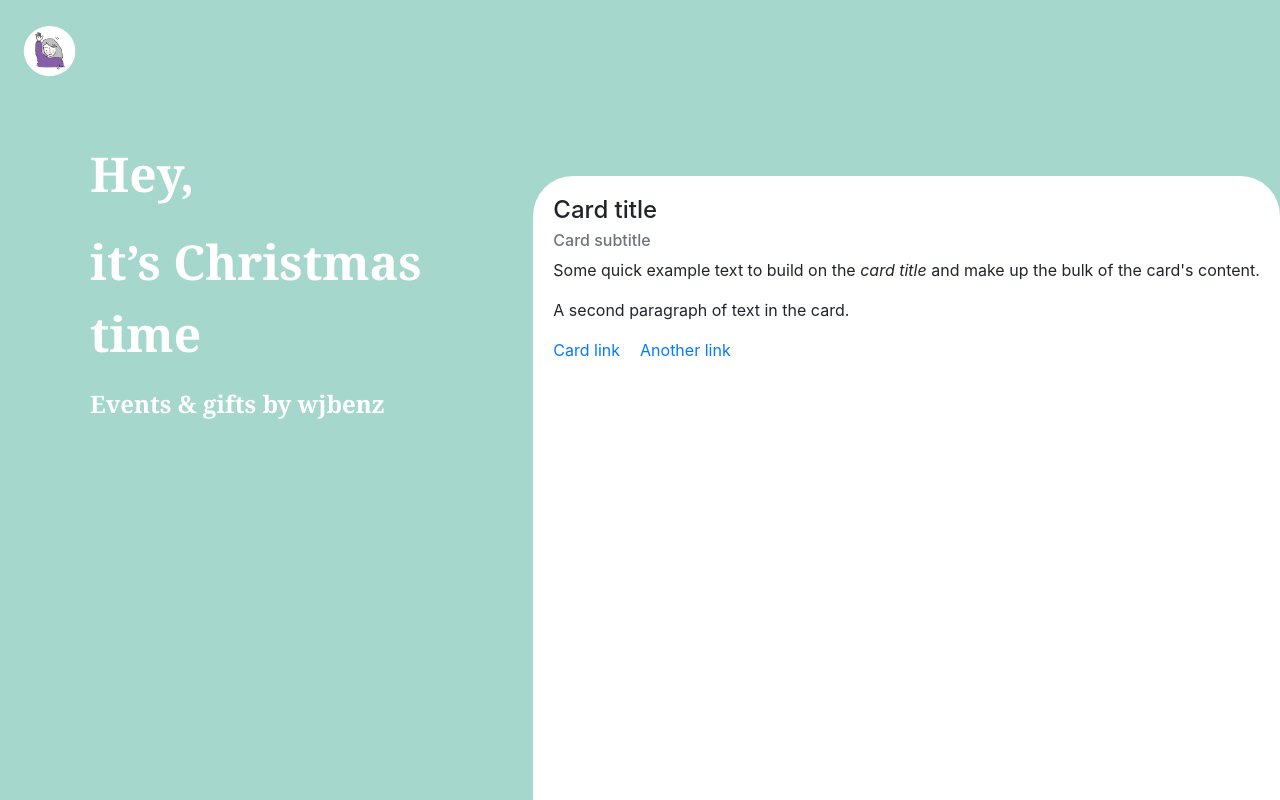
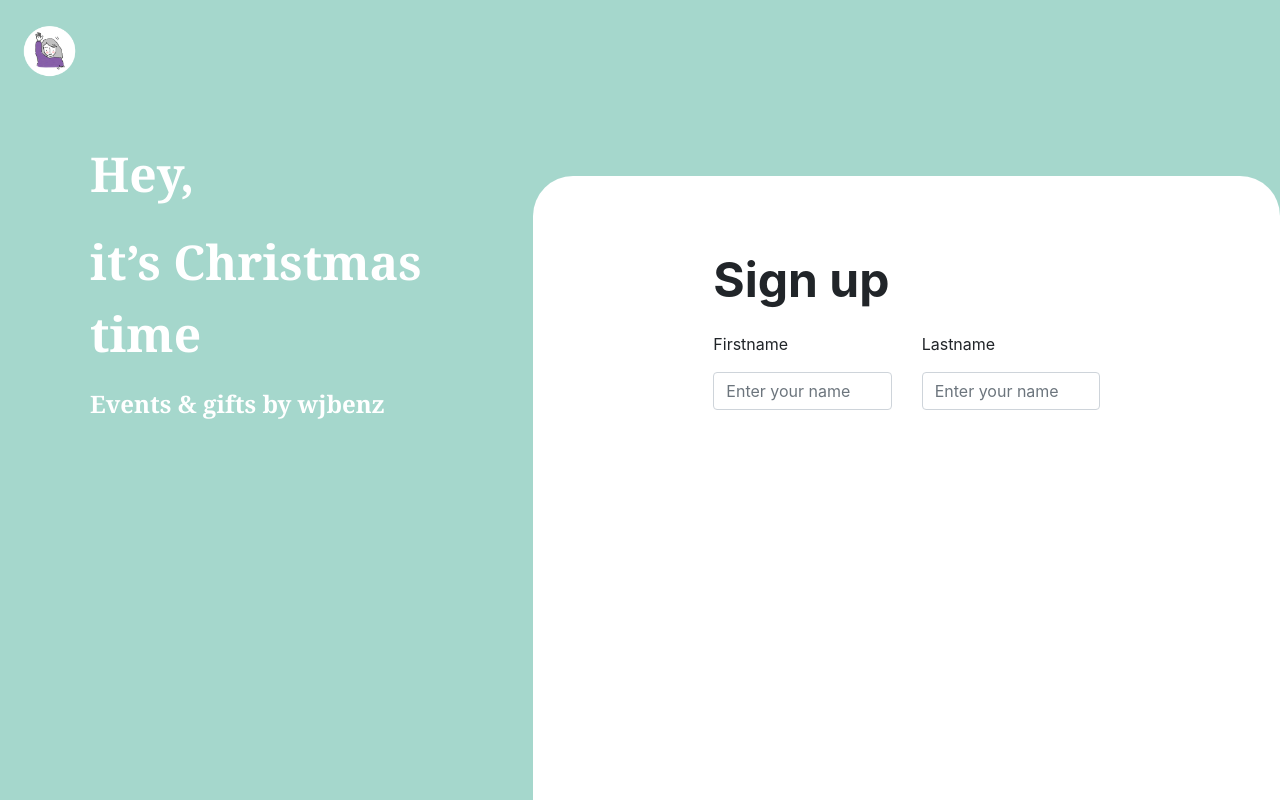
Before and after one commit to wjfondao/challengecode_one, a Nuxt app in the folder challenge_one/: page /signup in a window 1280 px wide. Shown: the top 800 px of the page. Built offline with nearby package versions, Linux system fonts and the light colour scheme.

Commit message:
add text input

```diff
--- a/challenge_one/components/Cardsignup.vue
+++ b/challenge_one/components/Cardsignup.vue
@@ -1,21 +1,37 @@
 <template>
   <div class="containercard">
-    <b-card class="maincard" title="Card title" sub-title="Card subtitle">
-      <b-card-text>
-        Some quick example text to build on the <em>card title</em> and make up
-        the bulk of the card's content.
-      </b-card-text>
+    <!-- Star Card Sign up -->
+    <b-card class="maincard">
+      <!-- Star Form Group -->
+      <div class="formsignup">
+        <!--Title text -->
+        <p id="title">Sign up</p>
+        <div class="fullname row">
+          <div class="col-xl-6 col-lg-6col-md-6 col-sm-12">
+            <p>Firstname</p>
+            <b-form-input
+              v-model="text"
+              placeholder="Enter your name"
+            ></b-form-input>
+          </div>
+          <div class="col-xl-6 col-lg-6col-md-6 col-sm-12">
+            <p>Lastname</p>
+            <b-form-input
+              v-model="text"
+              placeholder="Enter your name"
+            ></b-form-input>
+          </div>
+        </div>
 
-      <b-card-text>A second paragraph of text in the card.</b-card-text>
-
-      <a href="#" class="card-link">Card link</a>
-      <b-link href="#" class="card-link">Another link</b-link>
+        <!-- End Form Group -->
+      </div>
     </b-card>
+    <!-- End Card Sign up -->
   </div>
 </template>
 
 <style scoped lang="scss">
-.maincard{
+.maincard {
   min-height: 100vh;
   min-width: -webkit-fill-available;
   background-color: white;
@@ -29,18 +45,45 @@
     border-bottom-left-radius: 0 !important;
   }
 
-
   /* Ipad */
   @media only screen and (min-device-width: 768px) and (max-device-width: 1024px) and (-webkit-min-device-pixel-ratio: 1) {
     border-top-right-radius: 2.5rem;
     border-bottom-left-radius: 0 !important;
   }
 
-
   /* Iphone */
   @media only screen and (min-device-width: 320px) and (max-device-width: 767px) and (-webkit-min-device-pixel-ratio: 2) {
     border-top-right-radius: 2.5rem;
     border-bottom-left-radius: 0 !important;
   }
+
+  .formsignup {
+    padding: 8rem 10rem 0 10rem;
+
+    #title {
+      font-size: 48px;
+      font-weight: bold;
+
+      /* Iphone */
+      @media only screen and (min-device-width: 320px) and (max-device-width: 767px) and (-webkit-min-device-pixel-ratio: 2) {
+        font-size: 24px;
+      }
+    }
+
+    /* Ipadpro */
+    @media only screen and (min-device-width: 1024px) and (max-device-width: 1366px) and (-webkit-min-device-pixel-ratio: 2) {
+      padding: 3rem 10rem 0 10rem;
+    }
+
+    /* Ipad */
+    @media only screen and (min-device-width: 768px) and (max-device-width: 1024px) and (-webkit-min-device-pixel-ratio: 1) {
+      padding: 3rem 10rem 0 10rem;
+    }
+
+    /* Iphone */
+    @media only screen and (min-device-width: 320px) and (max-device-width: 767px) and (-webkit-min-device-pixel-ratio: 2) {
+      padding: 2rem 2rem 0 2rem;
+    }
+  }
 }
 </style>
```
Lines whose indentation alone changed are shown as unchanged.
